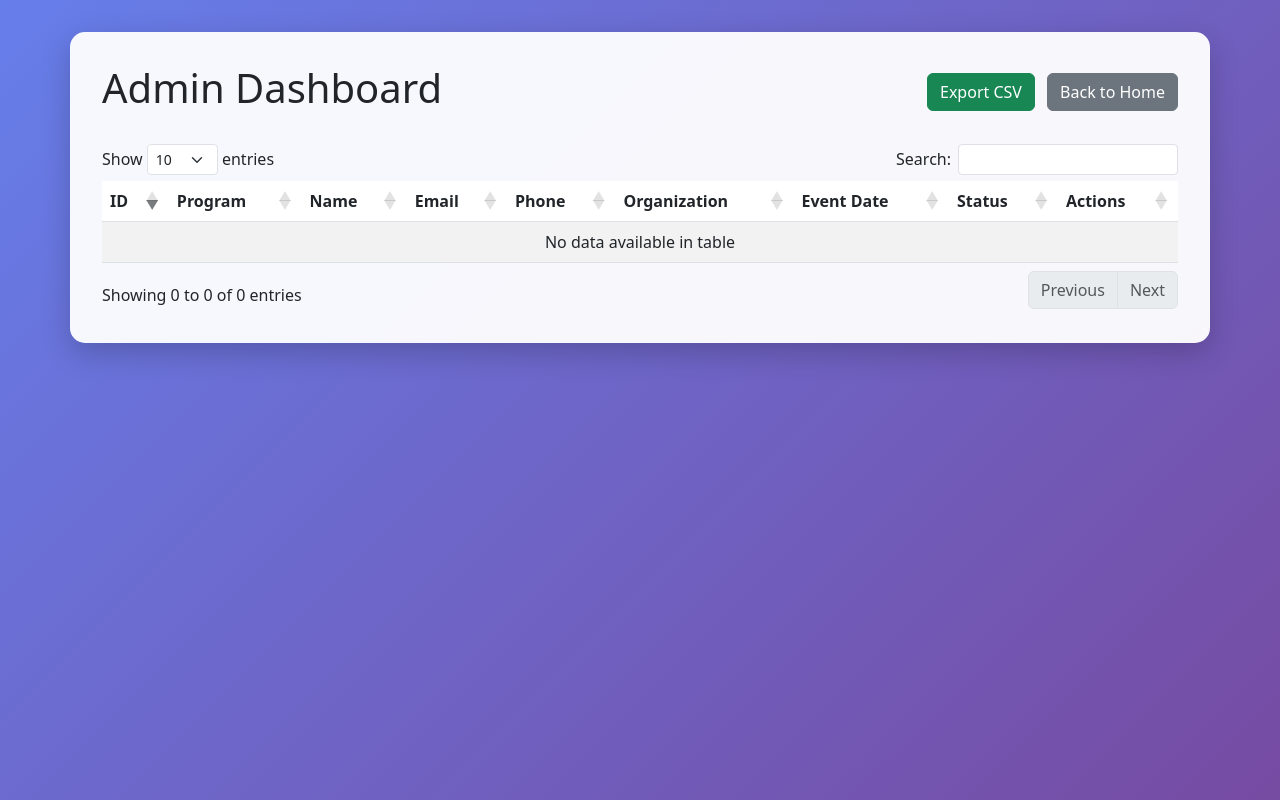
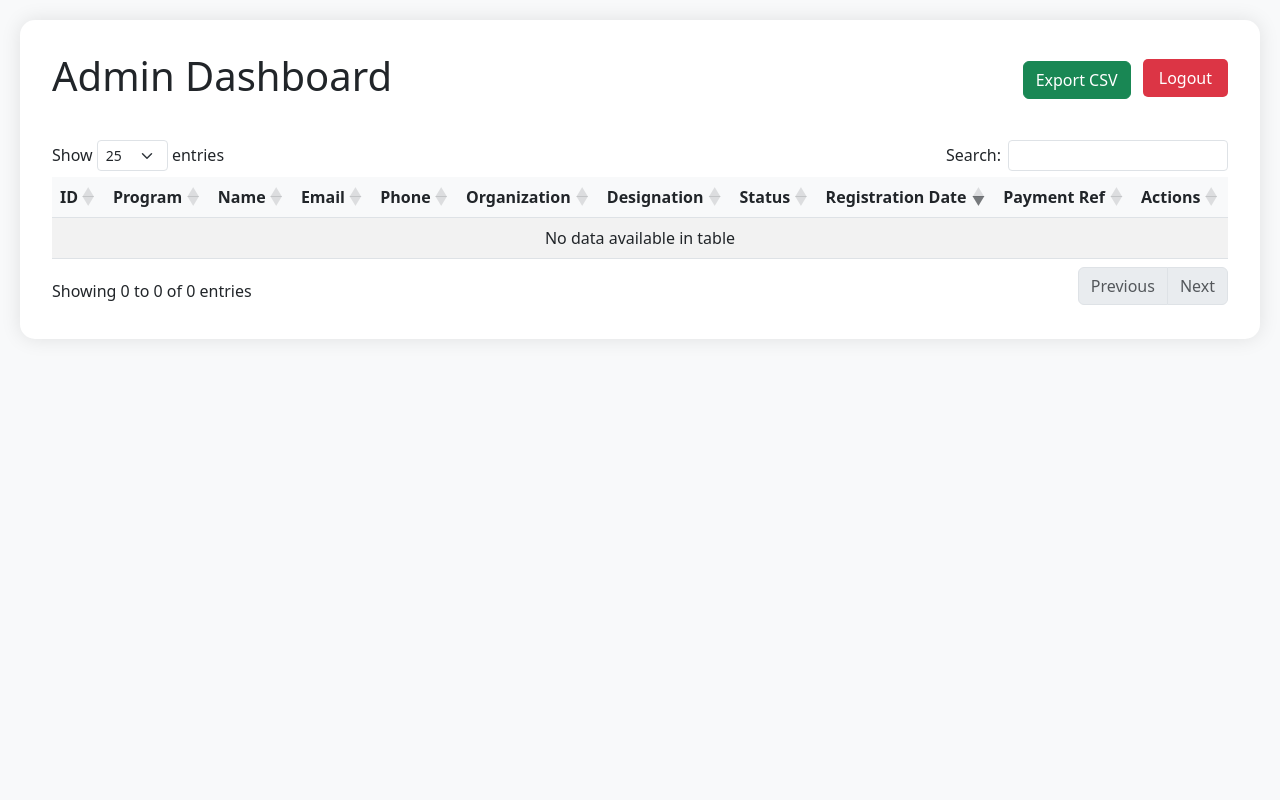
Before and after one commit to kincaidson1/training-registration-app, a Flask app: page /admin in a window 1280 px wide. Run offline with Flask 3, Linux system fonts and the light colour scheme; the visitor is signed in with stand-in values (Sample User, id 1); some libraries are stand-ins or nearby versions.

Commit message:
Fixed admin login and registration display issues

```diff
--- a/app.py
+++ b/app.py
@@ -100,11 +100,11 @@
     """Initialize the database and create default data."""
     try:
         with app.app_context():
-            # Drop and recreate all tables to apply the new column length
+            # Drop and recreate all tables to apply schema changes
             db.drop_all()
             db.create_all()
 
-            # Create default programs if they don't exist
+            # Create default programs
             programs = [
                 Program(
                     name='London Masterclass',
@@ -119,18 +119,24 @@
                     fee=1000.00
                 )
             ]
-            db.session.add_all(programs)
+            for program in programs:
+                try:
+                    db.session.add(program)
+                    db.session.commit()
+                    print(f"Added program: {program.name}")
+                except Exception as e:
+                    print(f"Error adding program {program.name}: {str(e)}")
+                    db.session.rollback()
 
             # Create default admin
-            admin = Admin(username='admin')
-            admin.set_password('admin123')
-            db.session.add(admin)
-
             try:
+                admin = Admin(username='admin')
+                admin.set_password('admin123')
+                db.session.add(admin)
                 db.session.commit()
-                print("Database initialized successfully!")
+                print("Added admin user")
             except Exception as e:
-                print(f"Error during database commit: {str(e)}")
+                print(f"Error adding admin: {str(e)}")
                 db.session.rollback()
 
     except Exception as e:
@@ -320,8 +326,30 @@
 @admin_required
 def admin():
     try:
-        registrations = Registration.query.order_by(Registration.created_at.desc()).all()
-        return render_template('admin.html', registrations=registrations)
+        # Join with Program to get program details
+        registrations = db.session.query(Registration, Program)\
+            .join(Program, Registration.program_id == Program.id)\
+            .order_by(Registration.created_at.desc())\
+            .all()
+
+        # Format the data for the template
+        formatted_registrations = []
+        for reg, prog in registrations:
+            formatted_registrations.append({
+                'id': reg.id,
+                'program_name': prog.name,
+                'name': reg.name,
+                'email': reg.email,
+                'phone': reg.phone,
+                'organization': reg.organization,
+                'designation': reg.designation,
+                'status': reg.status,
+                'created_at': reg.created_at.strftime('%Y-%m-%d %H:%M:%S'),
+                'payment_reference': reg.payment_reference,
+                'payment_receipt': reg.payment_receipt
+            })
+
+        return render_template('admin.html', registrations=formatted_registrations)
     except Exception as e:
         print(f"Error in admin route: {str(e)}")
         flash('Error loading registrations. Please try again.', 'error')
--- a/templates/admin.html
+++ b/templates/admin.html
@@ -5,41 +5,63 @@
     <meta name="viewport" content="width=device-width, initial-scale=1.0">
     <title>Admin Dashboard</title>
     <link href="https://cdn.jsdelivr.net/npm/bootstrap@5.3.0/dist/css/bootstrap.min.css" rel="stylesheet">
-    <link href="https://cdn.datatables.net/1.11.5/css/dataTables.bootstrap5.min.css" rel="stylesheet">
+    <link rel="stylesheet" href="https://cdn.datatables.net/1.11.5/css/dataTables.bootstrap5.min.css">
     <style>
         body {
-            background: linear-gradient(135deg, #667eea 0%, #764ba2 100%);
-            min-height: 100vh;
-            padding: 2rem 0;
+            background: #f8f9fa;
+            padding: 20px;
         }
         .container {
-            background: rgba(255, 255, 255, 0.95);
+            max-width: 1400px;
+            background: white;
             padding: 2rem;
             border-radius: 15px;
-            box-shadow: 0 10px 30px rgba(0, 0, 0, 0.2);
+            box-shadow: 0 0 20px rgba(0,0,0,0.1);
         }
-        .btn-action {
-            padding: 0.25rem 0.5rem;
-            font-size: 0.875rem;
+        .header {
+            display: flex;
+            justify-content: space-between;
+            align-items: center;
+            margin-bottom: 2rem;
         }
-        .modal-header {
-            background: linear-gradient(135deg, #667eea 0%, #764ba2 100%);
+        .btn-logout {
+            background: #dc3545;
+            color: white;
+            border: none;
+            padding: 0.5rem 1rem;
+            border-radius: 5px;
+            text-decoration: none;
+        }
+        .btn-logout:hover {
+            background: #c82333;
             color: white;
         }
-        .btn-close {
-            filter: brightness(0) invert(1);
+        .table th {
+            background: #f8f9fa;
+            white-space: nowrap;
+        }
+        .badge {
+            padding: 0.5em 1em;
         }
     </style>
 </head>
 <body>
     <div class="container">
-        <div class="d-flex justify-content-between align-items-center mb-4">
+        <div class="header">
             <h1>Admin Dashboard</h1>
             <div>
-                <button class="btn btn-success me-2" onclick="exportCSV()">Export CSV</button>
-                <a href="{{ url_for('index') }}" class="btn btn-secondary">Back to Home</a>
+                <a href="{{ url_for('export_registrations') }}" class="btn btn-success me-2">Export CSV</a>
+                <a href="{{ url_for('admin_logout') }}" class="btn-logout">Logout</a>
             </div>
         </div>
+
+        {% with messages = get_flashed_messages(with_categories=true) %}
+            {% if messages %}
+                {% for category, message in messages %}
+                    <div class="alert alert-{{ category }} mb-4">{{ message }}</div>
+                {% endfor %}
+            {% endif %}
+        {% endwith %}
 
         <div class="table-responsive">
             <table id="registrationsTable" class="table table-striped">
@@ -51,29 +73,44 @@
                         <th>Email</th>
                         <th>Phone</th>
                         <th>Organization</th>
-                        <th>Event Date</th>
+                        <th>Designation</th>
                         <th>Status</th>
+                        <th>Registration Date</th>
+                        <th>Payment Ref</th>
                         <th>Actions</th>
                     </tr>
                 </thead>
                 <tbody>
-                    {% for registration in registrations %}
+                    {% for reg in registrations %}
                     <tr>
-                        <td>{{ registration.id }}</td>
-                        <td>{{ registration.program.name }}</td>
-                        <td>{{ registration.name }}</td>
-                        <td>{{ registration.email }}</td>
-                        <td>{{ registration.phone }}</td>
-                        <td>{{ registration.organization }}</td>
-                        <td>{{ registration.event_date.strftime('%Y-%m-%d') }}</td>
+                        <td>{{ reg.id }}</td>
+                        <td>{{ reg.program_name }}</td>
+                        <td>{{ reg.name }}</td>
+                        <td>{{ reg.email }}</td>
+                        <td>{{ reg.phone }}</td>
+                        <td>{{ reg.organization }}</td>
+                        <td>{{ reg.designation }}</td>
                         <td>
-                            <span class="badge {% if registration.status == 'confirmed' %}bg-success{% elif registration.status == 'pending' %}bg-warning{% else %}bg-danger{% endif %}">
-                                {{ registration.status }}
+                            <span class="badge {% if reg.status == 'pending' %}bg-warning{% elif reg.status == 'approved' %}bg-success{% else %}bg-danger{% endif %}">
+                                {{ reg.status }}
                             </span>
                         </td>
+                        <td>{{ reg.created_at }}</td>
+                        <td>{{ reg.payment_reference }}</td>
                         <td>
-                            <button class="btn btn-primary btn-action" onclick="editRegistration({{ registration.id }})">Edit</button>
-                            <button class="btn btn-danger btn-action" onclick="deleteRegistration({{ registration.id }})">Delete</button>
+                            <div class="btn-group">
+                                {% if reg.payment_receipt %}
+                                <a href="{{ url_for('download_receipt', registration_id=reg.id) }}" class="btn btn-sm btn-info" title="Download Receipt">
+                                    📄
+                                </a>
+                                {% endif %}
+                                <button class="btn btn-sm btn-primary" onclick="viewRegistration({{ reg.id }})" title="View Details">
+                                    👁️
+                                </button>
+                                <button class="btn btn-sm btn-danger" onclick="deleteRegistration({{ reg.id }})" title="Delete">
+                                    🗑️
+                                </button>
+                            </div>
                         </td>
                     </tr>
                     {% endfor %}
@@ -82,141 +119,30 @@
         </div>
     </div>
 
-    <!-- Edit Modal -->
-    <div class="modal fade" id="editModal" tabindex="-1">
-        <div class="modal-dialog modal-lg">
-            <div class="modal-content">
-                <div class="modal-header">
-                    <h5 class="modal-title">Edit Registration</h5>
-                    <button type="button" class="btn-close" data-bs-dismiss="modal"></button>
-                </div>
-                <div class="modal-body">
-                    <form id="editForm">
-                        <input type="hidden" id="editId">
-                        <div class="mb-3">
-                            <label for="editName" class="form-label">Name</label>
-                            <input type="text" class="form-control" id="editName">
-                        </div>
-                        <div class="mb-3">
-                            <label for="editEmail" class="form-label">Email</label>
-                            <input type="email" class="form-control" id="editEmail">
-                        </div>
-                        <div class="mb-3">
-                            <label for="editPhone" class="form-label">Phone</label>
-                            <input type="tel" class="form-control" id="editPhone">
-                        </div>
-                        <div class="mb-3">
-                            <label for="editOrganization" class="form-label">Organization</label>
-                            <input type="text" class="form-control" id="editOrganization">
-                        </div>
-                        <div class="mb-3">
-                            <label for="editDesignation" class="form-label">Designation</label>
-                            <input type="text" class="form-control" id="editDesignation">
-                        </div>
-                        <div class="mb-3">
-                            <label for="editEventDate" class="form-label">Event Date</label>
-                            <input type="date" class="form-control" id="editEventDate">
-                        </div>
-                        <div class="mb-3">
-                            <label for="editStatus" class="form-label">Status</label>
-                            <select class="form-control" id="editStatus">
-                                <option value="pending">Pending</option>
-                                <option value="confirmed">Confirmed</option>
-                                <option value="cancelled">Cancelled</option>
-                            </select>
-                        </div>
-                        <div class="mb-3">
-                            <label for="editPaymentReference" class="form-label">Payment Reference</label>
-                            <input type="text" class="form-control" id="editPaymentReference">
-                        </div>
-                        <div class="mb-3">
-                            <label for="editNotes" class="form-label">Notes</label>
-                            <textarea class="form-control" id="editNotes" rows="3"></textarea>
-                        </div>
-                    </form>
-                </div>
-                <div class="modal-footer">
-                    <button type="button" class="btn btn-secondary" data-bs-dismiss="modal">Close</button>
-                    <button type="button" class="btn btn-primary" onclick="saveEdit()">Save changes</button>
-                </div>
-            </div>
-        </div>
-    </div>
-
     <script src="https://code.jquery.com/jquery-3.6.0.min.js"></script>
-    <script src="https://cdn.jsdelivr.net/npm/bootstrap@5.3.0/dist/js/bootstrap.bundle.min.js"></script>
     <script src="https://cdn.datatables.net/1.11.5/js/jquery.dataTables.min.js"></script>
     <script src="https://cdn.datatables.net/1.11.5/js/dataTables.bootstrap5.min.js"></script>
-
     <script>
         $(document).ready(function() {
             $('#registrationsTable').DataTable({
-                order: [[0, 'desc']]
+                order: [[8, 'desc']], // Sort by registration date by default
+                pageLength: 25
             });
         });
 
-        let editModal;
-        document.addEventListener('DOMContentLoaded', function() {
-            editModal = new bootstrap.Modal(document.getElementById('editModal'));
-        });
-
-        function editRegistration(id) {
-            fetch(`/api/registrations/${id}`)
-                .then(response => response.json())
-                .then(data => {
-                    document.getElementById('editId').value = data.id;
-                    document.getElementById('editName').value = data.name;
-                    document.getElementById('editEmail').value = data.email;
-                    document.getElementById('editPhone').value = data.phone;
-                    document.getElementById('editOrganization').value = data.organization;
-                    document.getElementById('editDesignation').value = data.designation;
-                    document.getElementById('editEventDate').value = data.event_date;
-                    document.getElementById('editStatus').value = data.status;
-                    document.getElementById('editPaymentReference').value = data.payment_reference;
-                    document.getElementById('editNotes').value = data.notes;
-                    editModal.show();
-                });
-        }
-
-        function saveEdit() {
-            const id = document.getElementById('editId').value;
-            const data = {
-                name: document.getElementById('editName').value,
-                email: document.getElementById('editEmail').value,
-                phone: document.getElementById('editPhone').value,
-                organization: document.getElementById('editOrganization').value,
-                designation: document.getElementById('editDesignation').value,
-                event_date: document.getElementById('editEventDate').value,
-                status: document.getElementById('editStatus').value,
-                payment_reference: document.getElementById('editPaymentReference').value,
-                notes: document.getElementById('editNotes').value
-            };
-
-            fetch(`/api/registrations/${id}`, {
-                method: 'PUT',
-                headers: {
-                    'Content-Type': 'application/json',
-                },
-                body: JSON.stringify(data)
-            })
-            .then(response => response.json())
-            .then(data => {
-                editModal.hide();
-                location.reload();
-            })
-            .catch(error => {
-                console.error('Error:', error);
-                alert('Error updating registration');
-            });
+        function viewRegistration(id) {
+            // Implement view registration details
+            alert('View registration ' + id);
         }
 
         function deleteRegistration(id) {
             if (confirm('Are you sure you want to delete this registration?')) {
                 fetch(`/api/registrations/${id}`, {
-                    method: 'DELETE',
+                    method: 'DELETE'
                 })
-                .then(response => {
-                    if (response.ok) {
+                .then(response => response.json())
+                .then(data => {
+                    if (data.success) {
                         location.reload();
                     } else {
                         alert('Error deleting registration');
@@ -224,10 +150,6 @@
                 });
             }
         }
-
-        function exportCSV() {
-            window.location.href = '/export';
-        }
     </script>
 </body>
 </html>
```
